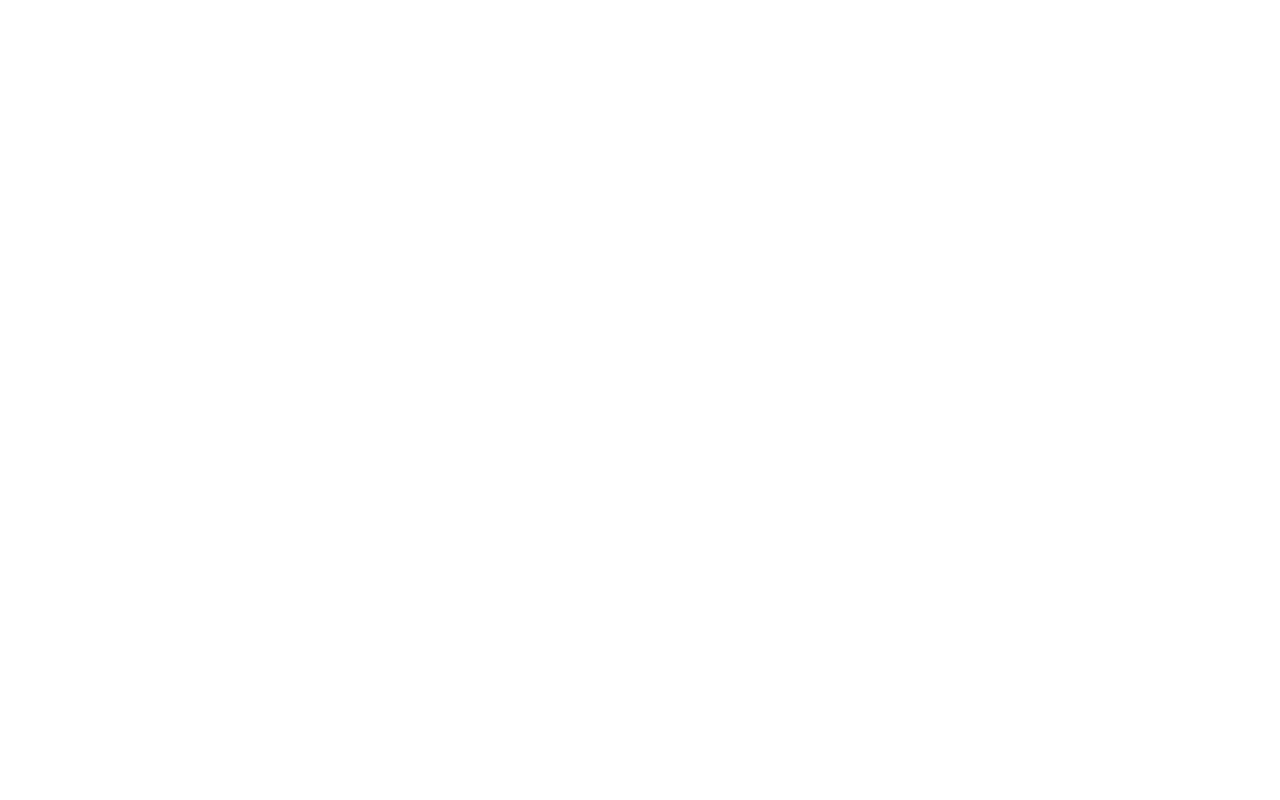
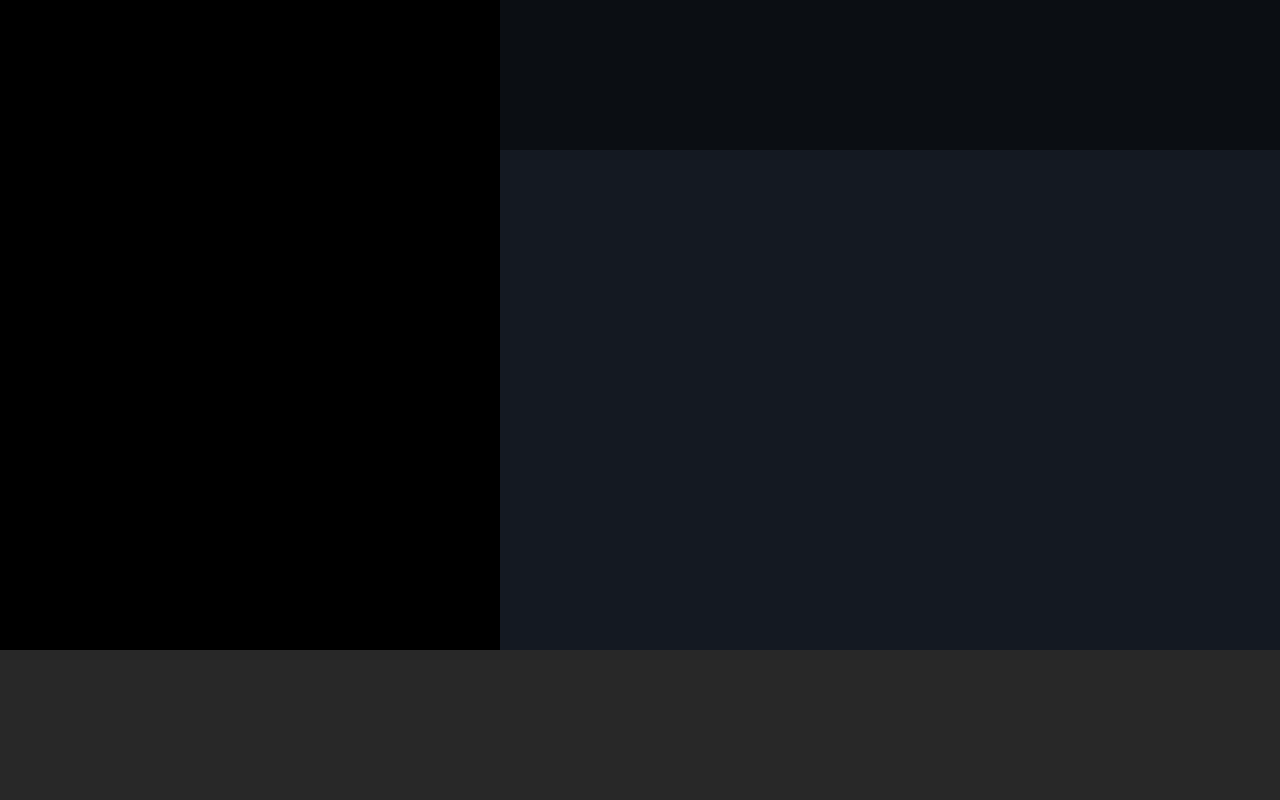
Before and after one commit to DanieleSalinitro/html-css-spotifyweb, a plain HTML site: page index.html in a window 1280 px wide. Drawn offline with Linux system fonts and the light colour scheme.

Commit message:
struttura pagina

```diff
--- a/css/style-space-txt.css
+++ b/css/style-space-txt.css
@@ -19,6 +19,10 @@ h6{
 }
 p{
     font-size: 1em;
+}
+a{
+    text-decoration: none;
+    color: black;
 }
 .title{
     font-size: 1px;
--- a/css/style.css
+++ b/css/style.css
@@ -9,6 +9,40 @@ ul{
 }
 
 /* general */
+:root {
+	--color-primary: #000000;
+	--color-main: #141922;
+	--color-toolbar: #282828;
+	--color-secondary: #fdfdfd;
+    --color-header: #00000070;
+}
+
 body{
+    font-family: "Montserrat", sans-serif;
+}
 
+#wrapper{
+    height: 100vh;
+    background-color: var(--color-main);
 }
+#content{
+    height: calc(100vh - 150px);
+}
+#toolbar{
+    height: 150px;
+    background-color: var(--color-toolbar);
+}
+#sidebar{
+    width: 500px;
+    background-color: var(--color-primary);
+    height: 100%;
+}
+header{
+    height: 150px;
+    width: 100%;
+    z-index: 2000;
+    background-color: var(--color-header);
+    position: fixed;
+    top: 0;
+    left: 500px;
+}
--- a/index.html
+++ b/index.html
@@ -6,6 +6,7 @@
         <link rel="preconnect" href="https://fonts.googleapis.com">
         <link rel="preconnect" href="https://fonts.gstatic.com" crossorigin>
         <link href="https://fonts.googleapis.com/css2?family=Montserrat:ital,wght@0,100..900;1,100..900&display=swap" rel="stylesheet">
+        <link rel="stylesheet" href="https://cdnjs.cloudflare.com/ajax/libs/font-awesome/6.5.1/css/all.min.css" integrity="sha512-DTOQO9RWCH3ppGqcWaEA1BIZOC6xxalwEsw9c2QQeAIftl+Vegovlnee1c9QX4TctnWMn13TZye+giMm8e2LwA==" crossorigin="anonymous" referrerpolicy="no-referrer" />
         <link rel="stylesheet" href="css/style.css">
         <link rel="stylesheet" href="css/style-flex.css">
         <link rel="stylesheet" href="css/style-space-txt.css">
@@ -13,9 +14,17 @@
         <title>My Spotify</title>
     </head>
     <body>
-        <div class="wrapper">
-            <div class="content"></div>
-            <div id="toolbar"></div>
+        <div id="wrapper">
+            <div id="content">
+                <div id="sidebar"></div>
+                <main>
+                    <header>
+
+                    </header>
+                </main>
+            </div>
+            <div id="toolbar">
+            </div>
         </div>
     </body>
 </html>
```
